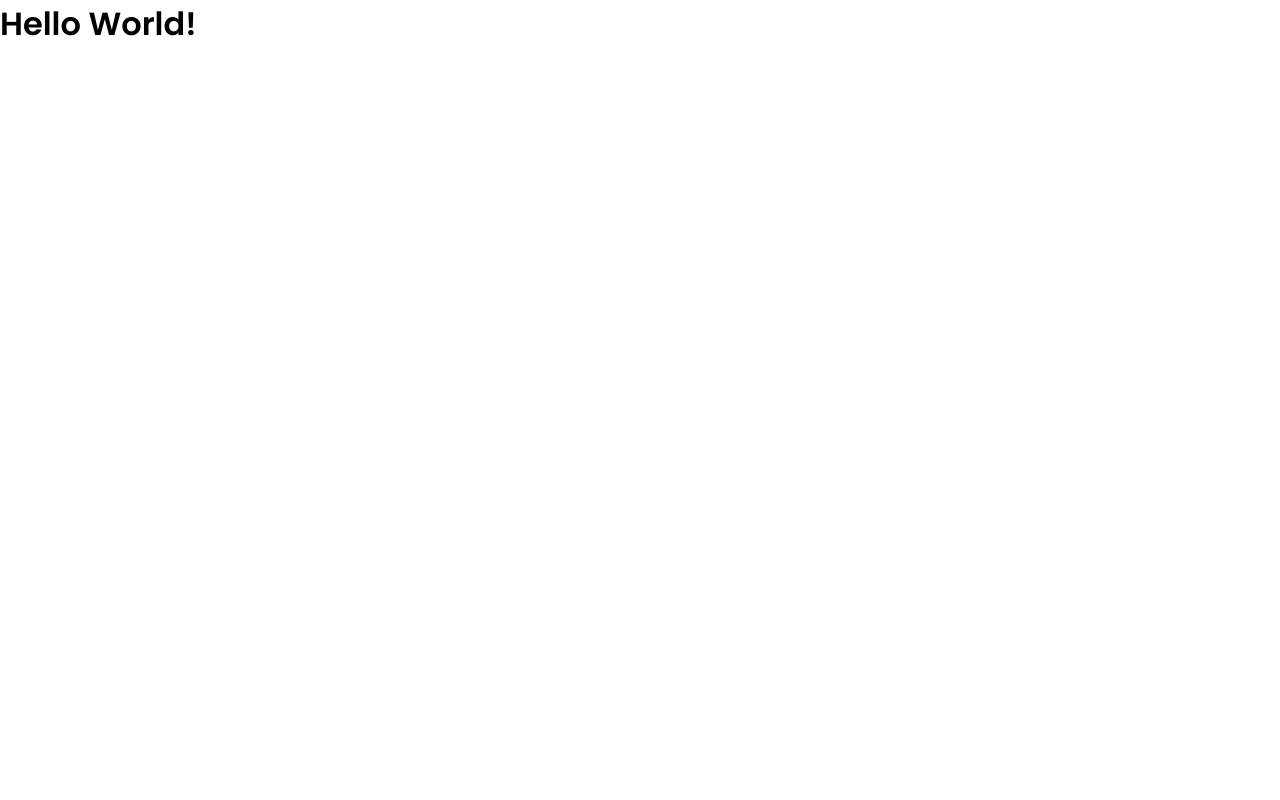
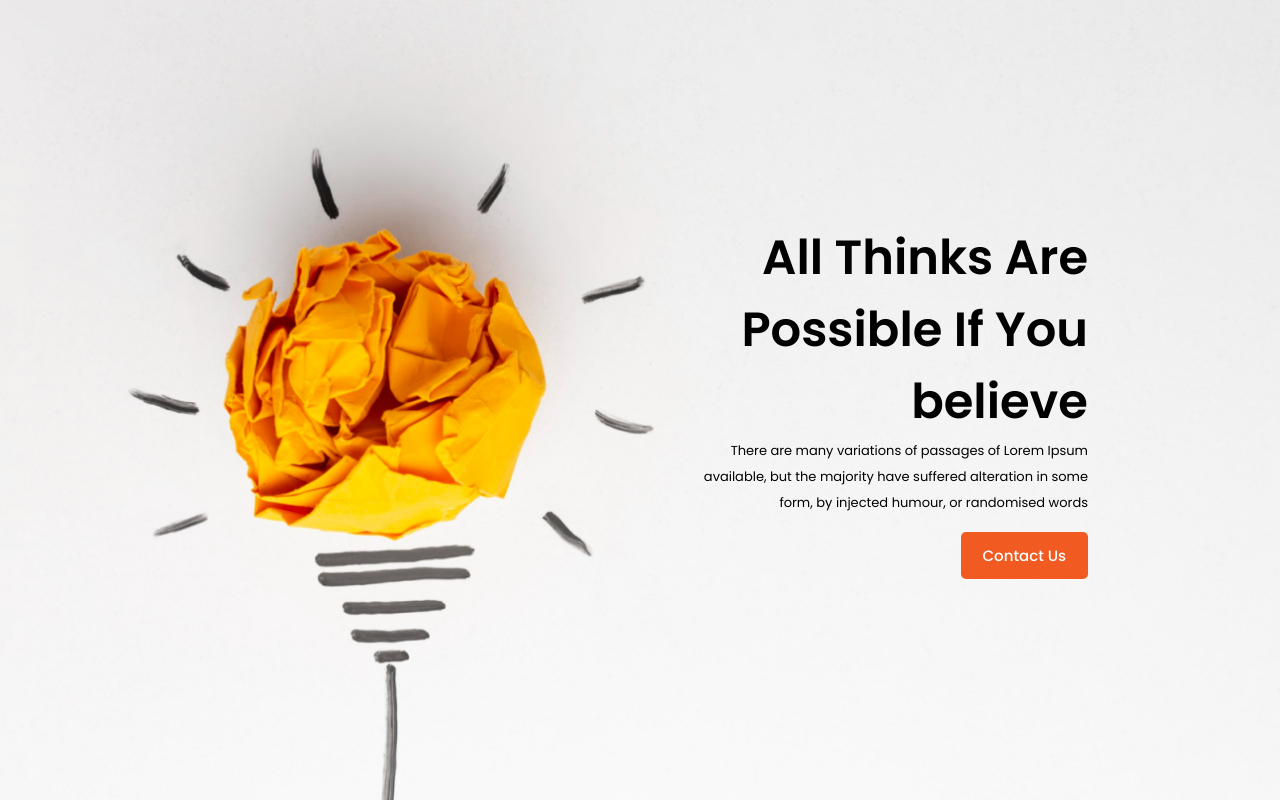
Before and after one commit to princemahmud1/firs-portfolio, a plain HTML site: page index.html in a window 1280 px wide. Drawn offline with Linux system fonts and the light colour scheme.

Commit message:
added header

```diff
--- a/index.html
+++ b/index.html
@@ -19,7 +19,21 @@
 
 <body>
 
-    <h1>Hello World!</h1>
+    <header class="header">
+        <div class="header-content">
+            <h1>
+                All Thinks Are<br>
+                Possible If You<br>
+                believe
+            </h1>
+            <p>
+                There are many variations of passages of Lorem Ipsum<br>
+                available, but the majority have suffered alteration in some<br>
+                form, by injected humour, or randomised words
+            </p>
+            <button class="primary-btn">Contact Us</button>
+        </div>
+    </header>
 
 
 </body>
--- a/style.css
+++ b/style.css
@@ -1,5 +1,41 @@
+/* ---------Default Section--------- */
 * {
     padding: 0;
     margin: 0;
     font-family: 'Poppins', sans-serif;
 }
+
+.primary-btn {
+    background-color: #f15b22;
+    padding: 12px 22px;
+    border: none;
+    border-radius: 5px;
+    color: white;
+    font-weight: 500;
+    font-size: 15px;
+}
+
+/* -------------Header Section------------ */
+.header {
+    background: url(./images/banner/banner1.png);
+    background-size: cover;
+    background-repeat: no-repeat;
+    height: 100vh;
+    display: flex;
+    align-items: center;
+}
+
+.header-content {
+    width: 85%;
+    text-align: right;
+}
+
+.header-content h1 {
+    font-size: 48px;
+}
+
+.header-content p {
+    font-size: 13px;
+    margin: 0 0 16px 0;
+    line-height: 2em;
+}
```
